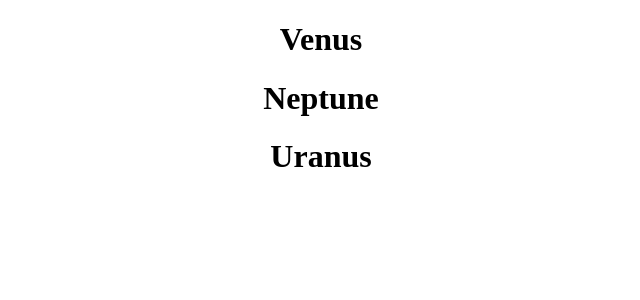
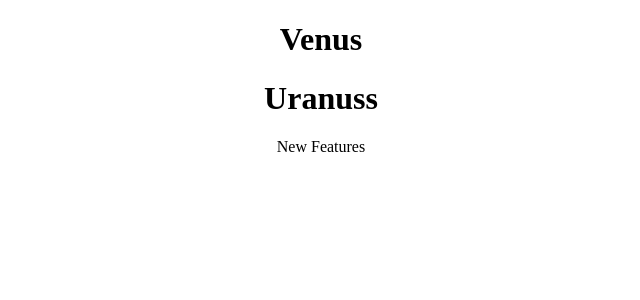
Before and after one commit to roshaunjunior/first, a React (Create React App) app: page / in a window 1280 px wide. Shown: the top 300 px of the page, without its empty margins (319-959 px from the left). Built offline with nearby package versions, Linux system fonts and the light colour scheme.

Commit message:
added features to check git

```diff
--- a/src/App.js
+++ b/src/App.js
@@ -7,8 +7,7 @@ function App() {
      {name : "Mars" , isGasPlanet : false } ,
      {name : "Venus" , isGasPlanet : true} ,
      {name : "Jupiter" , isGasPlanet : false} ,
-     {name : "Neptune" , isGasPlanet : true} ,
-     {name : "Uranus" , isGasPlanet : true}
+     {name : "Uranuss" , isGasPlanet : true}
 ] ;
   return (
     <div className="App">
@@ -17,6 +16,7 @@ function App() {
 
 
      )}
+     <p>New Features </p>
     </div>
   );
 }
```
